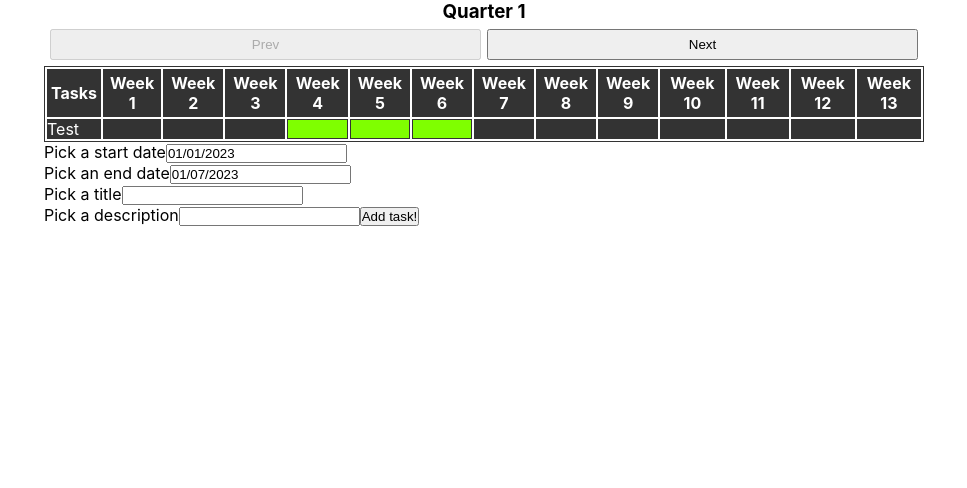
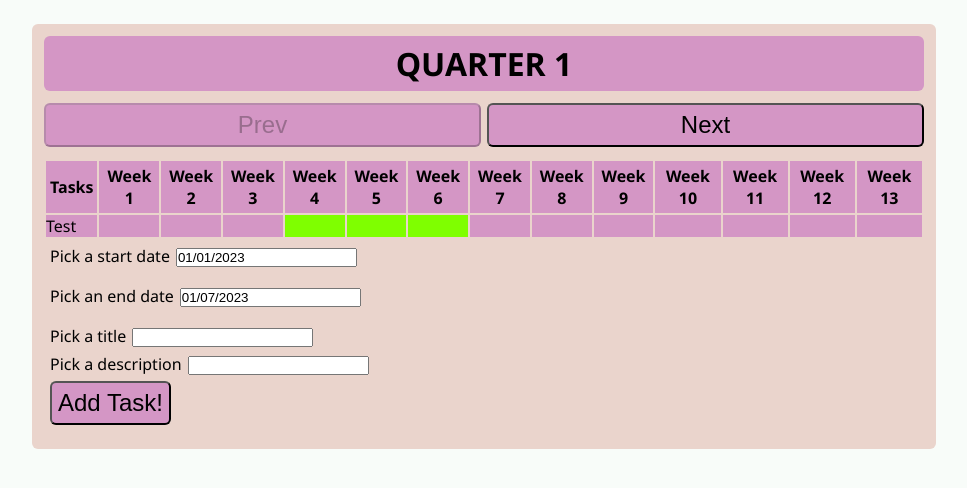
Before and after one commit to Martialis39/quaterly-calendar, a React (Create React App) app: page / in a window 1280 px wide. Shown: the top 488 px of the page, without its empty margins (156-1123 px from the left). Built offline with nearby package versions, Linux system fonts and the light colour scheme.

Commit message:
Various style changes

```diff
--- a/src/App.module.css
+++ b/src/App.module.css
@@ -0,0 +1,24 @@
+.app {
+    padding: 12px;
+    background-color: #EAD4CC;
+    max-width: 880px;
+    margin: 24px auto;
+    border-radius: 6px;
+
+}
+
+.mainForm {
+    padding: 6px;
+}
+
+.mainForm div {
+    margin-bottom: 6px;
+}
+
+
+.mainForm div label > div {
+    margin-left: 6px;
+}
+.mainForm div label + input {
+    margin-left: 6px;
+}
--- a/src/App.tsx
+++ b/src/App.tsx
@@ -5,6 +5,7 @@ import { Task } from './js/utility';
 import DatePicker from 'react-datepicker'
 import 'react-datepicker/dist/react-datepicker.css'
 
+import styles from './App.module.css';
 
 interface AppProps {
   startOfYear?: Date
@@ -40,12 +41,12 @@ function App(props: AppProps) {
 
 
   return (
-    <div>
+    <div className={styles.app}>
       <header>
         <Table weeks={weeks} currentQuarter={currentQuarter} tasks={tasks} />
       </header>
       <main>
-        <form onSubmit={e => {
+        <form className={styles.mainForm} onSubmit={e => {
           e.preventDefault()
           setTasks(old => {
             if(old.length > 9){
@@ -55,7 +56,6 @@ function App(props: AppProps) {
           })
         }}>
           <div>
-
             <label>Pick a start date
               <DatePicker selected={formData.start} onChange={e => {
                 setFormData((old): IFormData => {
@@ -101,6 +101,8 @@ function App(props: AppProps) {
                 return old
               })
             }} />
+          </div>
+          <div>
             <input type="submit" value="Add task!" />
           </div>
         </form>
--- a/src/index.css
+++ b/src/index.css
@@ -1,10 +1,9 @@
 body {
   margin: 0;
-  font-family: -apple-system, BlinkMacSystemFont, 'Segoe UI', 'Roboto', 'Oxygen',
-    'Ubuntu', 'Cantarell', 'Fira Sans', 'Droid Sans', 'Helvetica Neue',
-    sans-serif;
+  font-family: 'Segoe UI', Tahoma, Geneva, Verdana, sans-serif;
   -webkit-font-smoothing: antialiased;
   -moz-osx-font-smoothing: grayscale;
+  background: #F8FCF9;
 }
 
 code {
@@ -12,15 +11,9 @@ code {
     monospace;
 }
 
-table,
-td {
-  border: 1px solid #333;
-}
-
 thead,
 tfoot {
-  background-color: #333;
-  color: #fff;
+  background-color: #D496c5;
 }
 
 th {
@@ -31,12 +24,15 @@ h3 {
   text-align: center;
 }
 
-main, header {
-  max-width: 880px;
-  margin: 0 auto;
-}
-
 * {
   margin: 0;
   padding: 0;
 }
+
+button, input[type=submit] {
+    background-color: #D496C5;
+    font-size: 1.5rem;
+    text-transform: capitalize;
+    border-radius: 6px;
+    padding: 6px;
+}
--- a/src/js/components/Table.module.css
+++ b/src/js/components/Table.module.css
@@ -2,11 +2,7 @@
     display: grid;
     grid-template-columns: 1fr 1fr;
     gap: 6px;
-    padding: 6px;
-}
-
-.buttons button {
-    padding: 6px;
+    margin-bottom: 12px;
 }
 
 .active {
@@ -16,3 +12,15 @@
 .tableWrapper {
     overflow-x: auto;
 }
+
+.title {
+    text-transform: uppercase;
+}
+
+.title h3 {
+    background-color: #D496C5;
+    border-radius: 6px;
+    font-size: 2rem;
+    margin-bottom: 12px;
+    padding: 6px;
+}
--- a/src/js/components/Table.tsx
+++ b/src/js/components/Table.tsx
@@ -50,7 +50,7 @@ export const Table = ({weeks, currentQuarter, tasks}: TableProps) => {
 
     return (
         <>
-            <div>
+            <div className={styles.title}>
                 <h3>Quarter {quarter + 1}</h3>
                 <div className={styles.buttons}>
                     <button disabled={quarter < 1} onClick={() => {
```
